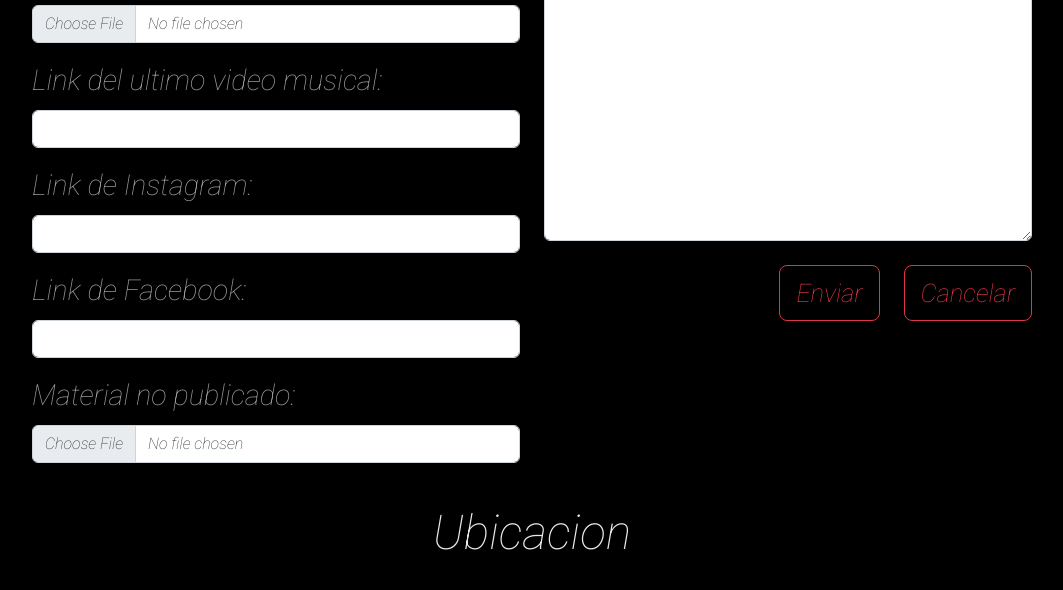
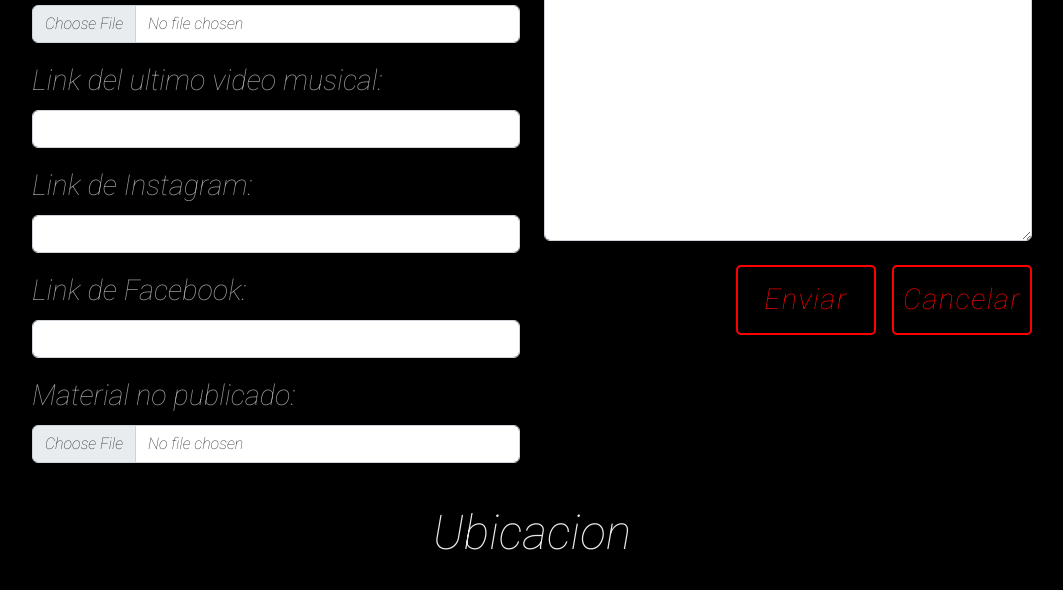
Before and after one commit to GastonHerreraM/Primer_Repo, a website: page pages/contacto.html in a window 1280 px wide. Shown: the part 2066-2656 px from the top of the page, without its empty margins (108-1171 px from the left). Drawn offline with nearby package versions, Linux system fonts and the light colour scheme.

Commit message:
Retoques finales

```diff
--- a/pages/contacto.html
+++ b/pages/contacto.html
@@ -154,8 +154,14 @@
                                     <label for="exampleFormControlTextarea1" class="form-label">Que te gustaria comentarnos a nosotros sobre ustedes:</label>
                                     <textarea class="form-control" id="exampleFormControlTextarea1" rows="25"></textarea>
                                 <div class="d-grid gap-3 d-md-flex justify-content-md-end mt-4">
-                                    <input class="btn btn-outline-danger btn-lg me-md-2 font__size" type="button" value="Enviar">
-                                    <input class="btn btn-outline-danger btn-lg font__size" type="reset" value="Cancelar">
+                                    <div class="col-md-3 col-lg-3 button" id="button-slide">
+                                        <div id="slide"></div>
+                                        <a href="#" class="ancla" type="button" value="Enviar">Enviar</a>
+                                    </div>
+                                    <div class="col-md-3 col-lg-3 button" id="button-slide">
+                                        <div id="slide"></div>
+                                        <a href="#" class="ancla" type="reset" value="Cancelar">Cancelar</a>
+                                    </div>
                                 </div>
                             </div>
                         </div>
--- a/scss/_commons.scss
+++ b/scss/_commons.scss
@@ -137,6 +137,55 @@
     transform: translate(-50%, -50%);
 }
 
+.button {
+    display: inline-flex;
+    height: 70px;
+    width: 140px;
+    border: 2px solid #ff0000;
+    border-radius: 5px;
+    color: #000000;
+    text-decoration: none;
+    font-size: 1em;
+    letter-spacing: 1.5px;
+    align-items: center;
+    justify-content: center;
+    overflow: hidden;
+}
+
+.ancla {
+    color: #e60000;
+    text-decoration: none;
+}
+
+#button-slide {
+    position: relative;
+    overflow: hidden;
+    cursor: pointer;
+}
+
+#button-slide .ancla {
+    position: relative;
+    transition: all .35s ease-Out;
+}
+
+#slide {
+    width: 100%;
+    height: 100%;
+    left: -200px;
+    background: #420000;
+    position: absolute;
+    transition: all .35s ease-Out;
+    bottom: 0;
+}
+
+#button-slide:hover #slide {
+    left: 0;
+}
+
+#button-slide:hover .ancla {
+    color: #ffffff;
+}
+
 .grid{
     width: 100%;
     display: grid;
--- a/scss/_mediaqueries.scss
+++ b/scss/_mediaqueries.scss
@@ -168,6 +168,14 @@
     .error__font{
         font-size: 18rem;
     }
+
+    .button{
+        width: 100%;
+    }
+
+    #slide{
+        left: -100%;
+    }
 }
 
 @media only screen and (min-width: 1px) and (max-width:576px){
```
Also changed, not shown: 404.html (+1 -1 lines), index.html (+5 -0 lines), pages/artistas.html (+1 -2 lines), pages/nosotros.html (+3 -3 lines), pages/noticias.html (+7 -7 lines), css/style.css, 1 other file.
